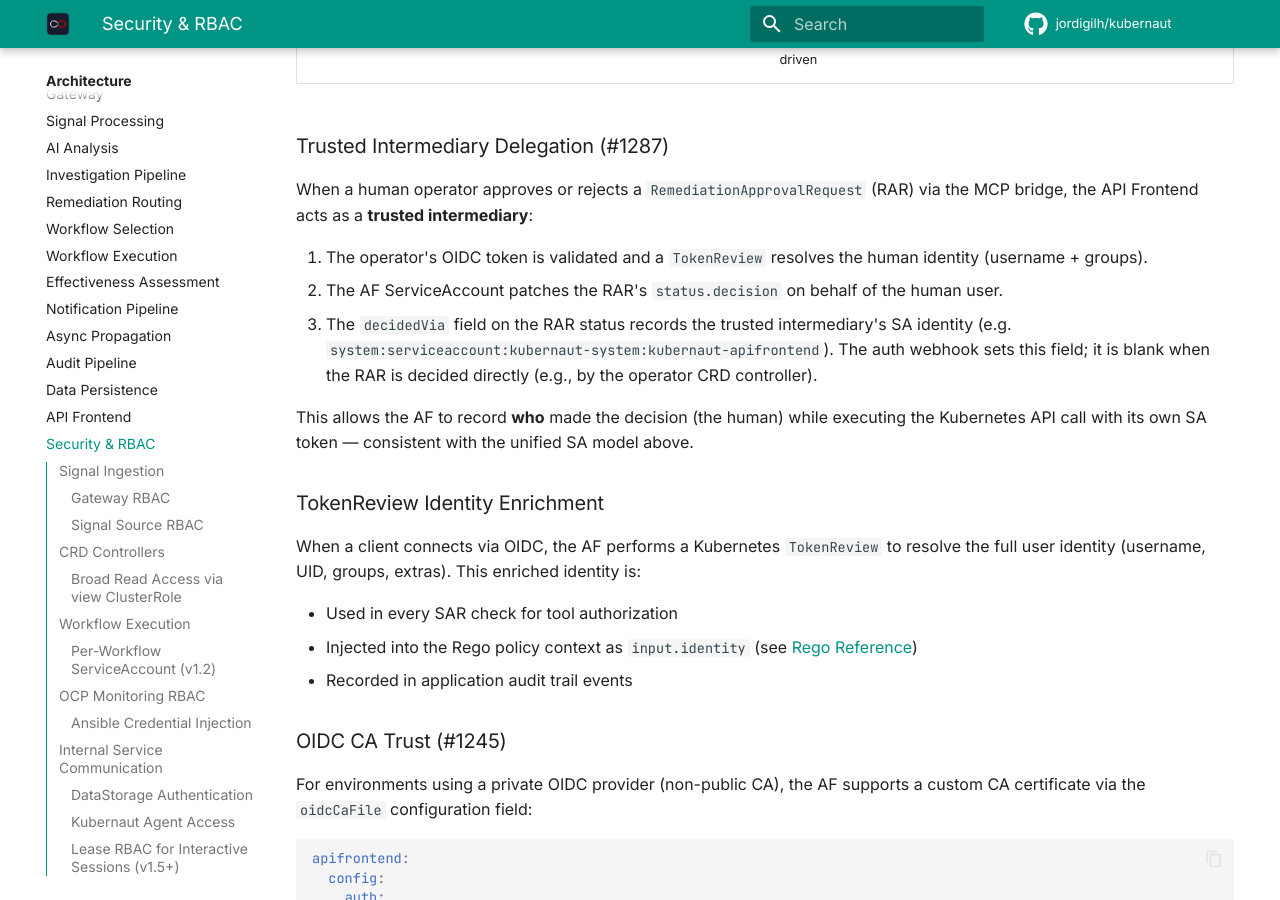
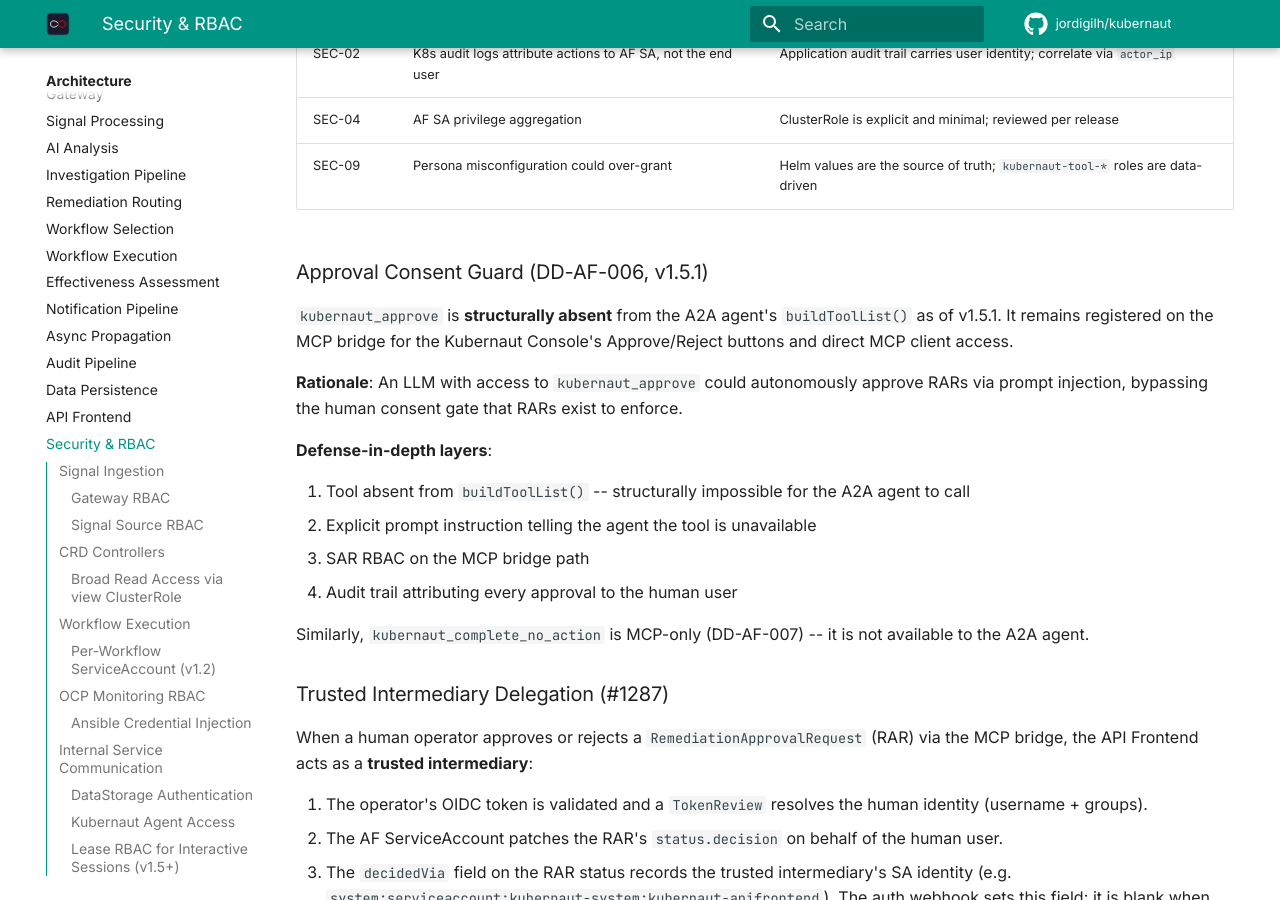
Before and after one commit to jordigilh/kubernaut-docs, an MkDocs documentation site: the page built from docs/architecture/security-rbac.md, in a window 1280 px wide and 900 px high, scrolled down 17008 px. Built offline with MkDocs 1.6.1 and Material for MkDocs 9.7.7, drawn with Linux system fonts in a browser that asks for light colours; comment, search, counter and statistics services are not loaded; the version menu is left out; some of the changed text lies outside the part shown.

Commit message:
docs: update behavioral docs for v1.5.1 pipeline and security changes
- Add per-phase model routing note to investigation pipeline
- Add cascade terminal phase to remediation routing terminal actions
- Document kubernaut_complete_no_action in interactive sessions guide
- Add DD-AF-006 approval consent guard section to security-rbac
- Add alignment_verdict audit event emission details
- Update SRE/AI Orchestrator tool counts (19→21, 13→15)

Co-authored-by: Cursor <cursoragent@cursor.com>

```diff
--- a/docs/architecture/security-rbac.md
+++ b/docs/architecture/security-rbac.md
@@ -300,6 +300,7 @@ In enforce mode, a positive detection triggers `context.WithCancelCause(ErrCircu
 Shadow agent results are propagated through the system:
 
 - **`alignment_verdict`** field on the Kubernaut Agent `IncidentResponse` (OpenAPI) and `AIAnalysisStatus` (CRD) carrying the verdict (`result`, `circuit_breaker_activated`, `summary`, `findings`)
+- **`aiagent.alignment.verdict` audit event** — emitted by `InvestigatorWrapper.emitVerdictEvent()` after every investigation. Payload includes `result` (`aligned`/`suspicious`), `circuit_breaker_activated`, `summary`, `flagged`/`total` counts, `findings[]`, and optional `grounding_review` (v1.5.1)
 - **NotificationRequest `ReviewContext`** includes `alignmentVerdict` and `circuitBreakerActivated` fields for routing rule support
 - **Manual review notifications** render shadow agent findings prominently when `alignment_check_failed` SubReason escalates to `NotificationPriorityCritical`
 
@@ -394,8 +395,8 @@ The Helm chart ships 6 per-persona ClusterRoles via a data-driven template (`api
 
 | ClusterRole | Persona | MCP Tools | Tool List |
 |---|---|---|---|
-| `kubernaut-tool-sre` | Full investigation + remediation | 19 | `kubernaut_list_remediations`, `kubernaut_get_remediation`, `kubernaut_approve`, `kubernaut_cancel_remediation`, `kubernaut_watch`, `kubernaut_await_session`, `kubernaut_investigate`, `kubernaut_discover_workflows`, `kubernaut_select_workflow`, `kubernaut_present_decision`, `kubernaut_list_workflows`, `kubernaut_get_remediation_history`, `kubernaut_get_effectiveness`, `kubernaut_get_audit_trail`, `kubernaut_message`, `kubernaut_complete`, `kubernaut_cancel`, `kubernaut_status`, `kubernaut_reconnect` |
-| `kubernaut-tool-ai-orchestrator` | Automated agent orchestration (no approval) | 13 | `kubernaut_list_remediations`, `kubernaut_get_remediation`, `kubernaut_watch`, `kubernaut_await_session`, `kubernaut_investigate`, `kubernaut_discover_workflows`, `kubernaut_select_workflow`, `kubernaut_present_decision`, `kubernaut_message`, `kubernaut_complete`, `kubernaut_cancel`, `kubernaut_status`, `kubernaut_reconnect` |
+| `kubernaut-tool-sre` | Full investigation + remediation | 21 | `kubernaut_list_remediations`, `kubernaut_get_remediation`, `kubernaut_approve`, `kubernaut_cancel_remediation`, `kubernaut_watch`, `kubernaut_await_session`, `kubernaut_investigate`, `kubernaut_discover_workflows`, `kubernaut_select_workflow`, `kubernaut_present_decision`, `kubernaut_list_workflows`, `kubernaut_list_alerts`, `kubernaut_get_remediation_history`, `kubernaut_get_effectiveness`, `kubernaut_get_audit_trail`, `kubernaut_message`, `kubernaut_complete`, `kubernaut_complete_no_action`, `kubernaut_cancel`, `kubernaut_status`, `kubernaut_reconnect` |
+| `kubernaut-tool-ai-orchestrator` | Automated agent orchestration (no approval) | 15 | `kubernaut_list_remediations`, `kubernaut_get_remediation`, `kubernaut_watch`, `kubernaut_await_session`, `kubernaut_investigate`, `kubernaut_discover_workflows`, `kubernaut_select_workflow`, `kubernaut_present_decision`, `kubernaut_message`, `kubernaut_complete`, `kubernaut_complete_no_action`, `kubernaut_cancel`, `kubernaut_status`, `kubernaut_reconnect` |
 | `kubernaut-tool-cicd` | CI/CD pipeline integration | 4 | `kubernaut_list_remediations`, `kubernaut_get_remediation`, `kubernaut_watch`, `kubernaut_await_session` |
 | `kubernaut-tool-observability` | Read-only observability | 6 | `kubernaut_list_remediations`, `kubernaut_get_remediation`, `kubernaut_watch`, `kubernaut_await_session`, `kubernaut_get_effectiveness`, `kubernaut_list_workflows` |
 | `kubernaut-tool-l3-audit` | Compliance and auditing | 6 | `kubernaut_list_remediations`, `kubernaut_get_remediation`, `kubernaut_list_workflows`, `kubernaut_get_remediation_history`, `kubernaut_get_effectiveness`, `kubernaut_get_audit_trail` |
@@ -457,6 +458,21 @@ All AF Kubernetes API calls use the **AF pod's own ServiceAccount** — there is
 | SEC-02 | K8s audit logs attribute actions to AF SA, not the end user | Application audit trail carries user identity; correlate via `actor_ip` |
 | SEC-04 | AF SA privilege aggregation | ClusterRole is explicit and minimal; reviewed per release |
 | SEC-09 | Persona misconfiguration could over-grant | Helm values are the source of truth; `kubernaut-tool-*` roles are data-driven |
+
+### Approval Consent Guard (DD-AF-006, v1.5.1) {: #approval-consent-guard }
+
+`kubernaut_approve` is **structurally absent** from the A2A agent's `buildToolList()` as of v1.5.1. It remains registered on the MCP bridge for the Kubernaut Console's Approve/Reject buttons and direct MCP client access.
+
+**Rationale**: An LLM with access to `kubernaut_approve` could autonomously approve RARs via prompt injection, bypassing the human consent gate that RARs exist to enforce.
+
+**Defense-in-depth layers**:
+
+1. Tool absent from `buildToolList()` -- structurally impossible for the A2A agent to call
+2. Explicit prompt instruction telling the agent the tool is unavailable
+3. SAR RBAC on the MCP bridge path
+4. Audit trail attributing every approval to the human user
+
+Similarly, `kubernaut_complete_no_action` is MCP-only (DD-AF-007) -- it is not available to the A2A agent.
 
 ### Trusted Intermediary Delegation (#1287) {: #trusted-intermediary }
 
```
Also changed, not shown: docs/architecture/kubernaut-agent-investigation.md (+3 -0 lines), docs/architecture/remediation-routing.md (+1 -0 lines), docs/user-guide/interactive-sessions.md (+10 -1 lines).
